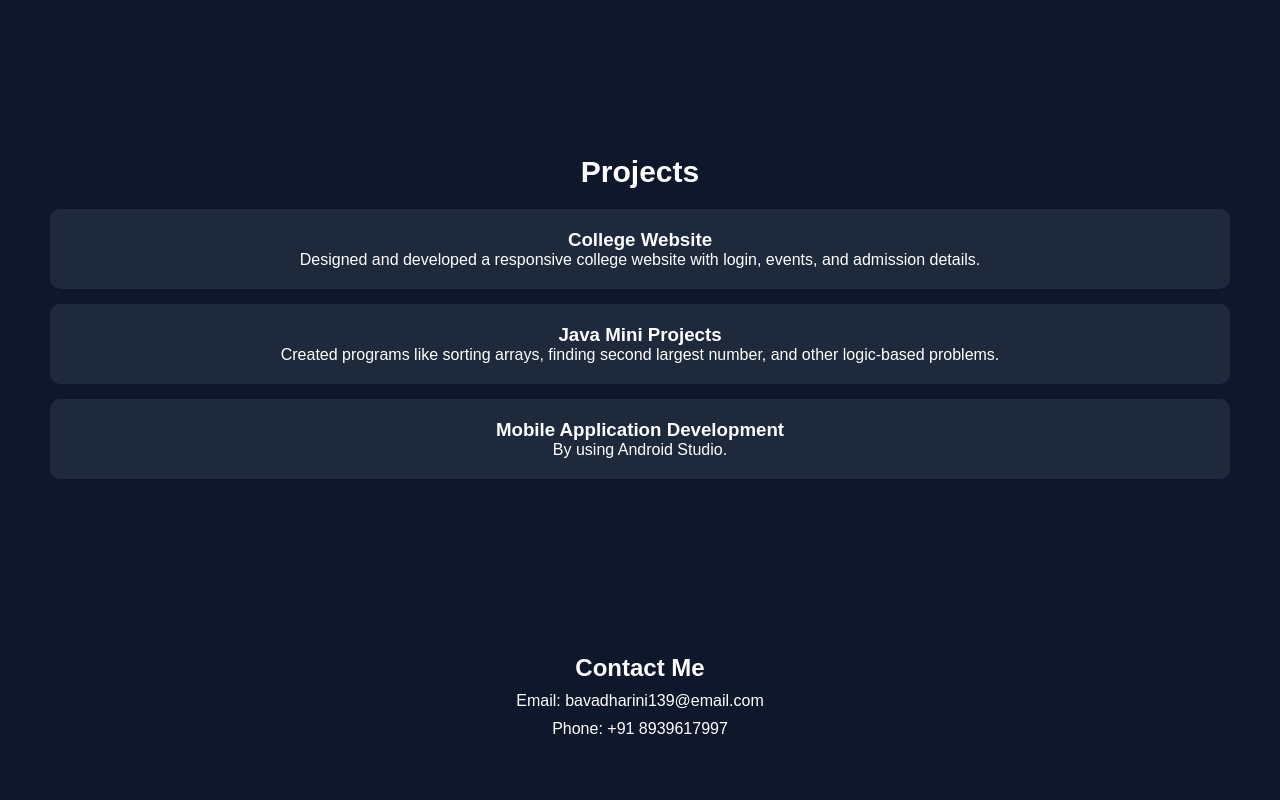
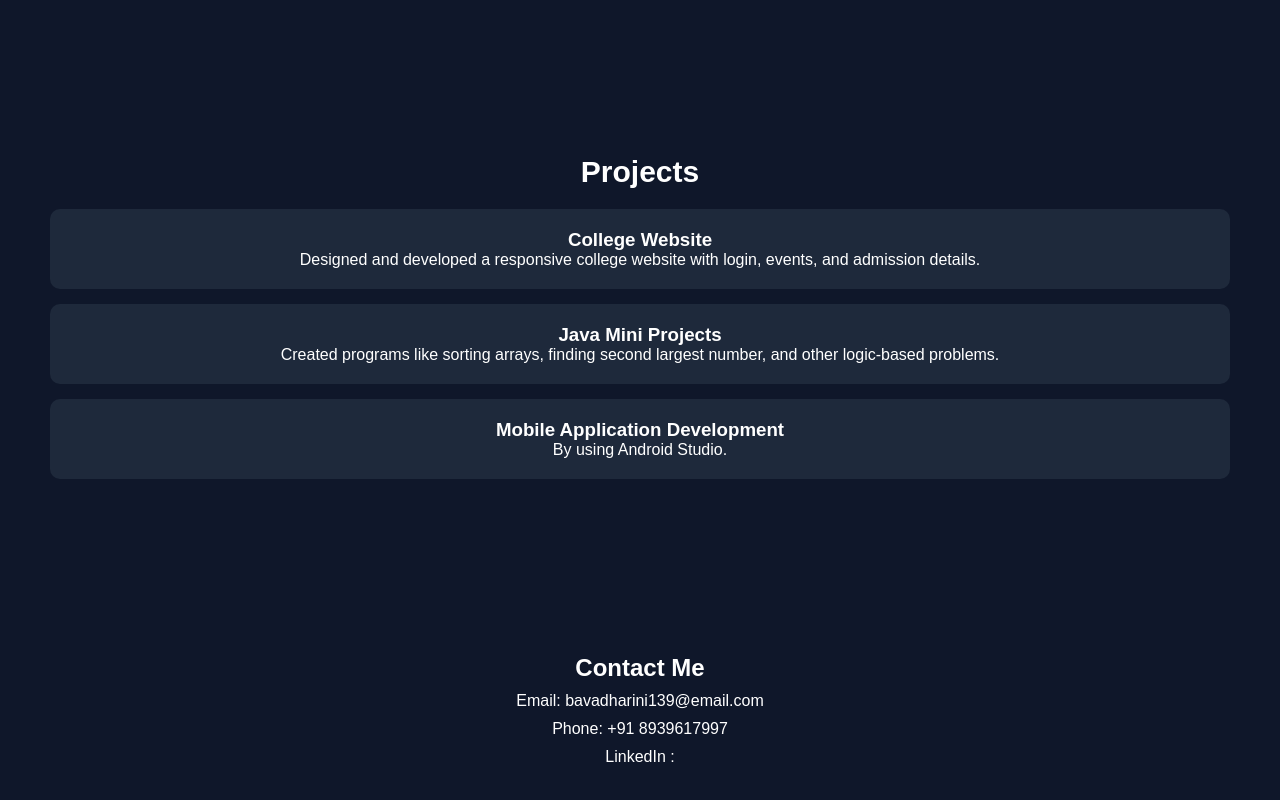
Before and after one commit to BavadhariniS/Portfolio, a React (Vite) app: page / in a window 1280 px wide. Shown: the part 1754-2554 px from the top of the page. Built offline with nearby package versions, Linux system fonts and the light colour scheme.

Commit message:
updated linkedin

```diff
--- a/src/components/Contact.jsx
+++ b/src/components/Contact.jsx
@@ -8,7 +8,7 @@ function Contact(){
 
       <p>Email: bavadharini139@email.com</p>
       <p>Phone: +91 8939617997</p>
-
+      <p>LinkedIn :<a href="https://www.linkedin.com/in/bavadharini-s/ " target="_blank"></a></p>
     </section>
   )
 }
```
